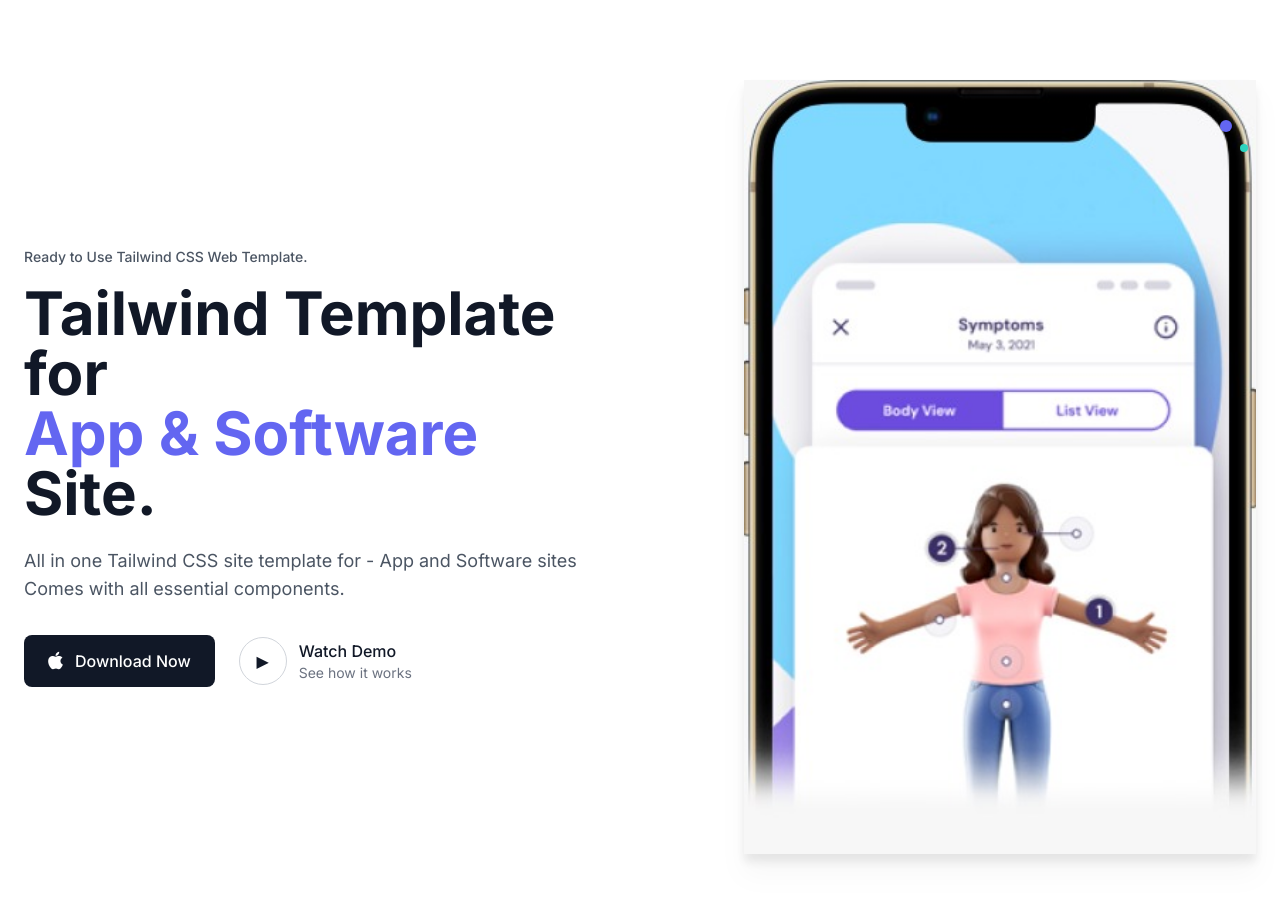
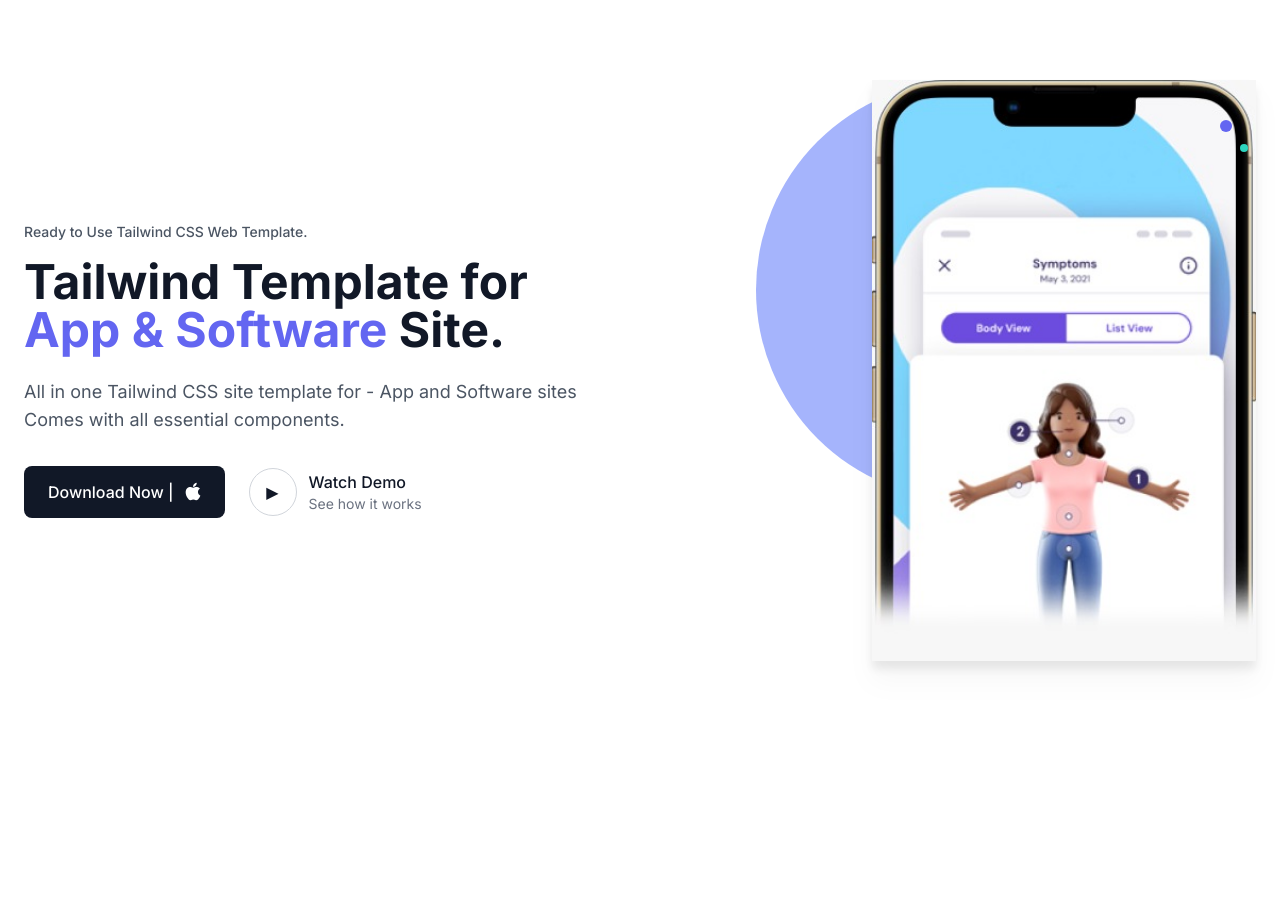
Before and after one commit to s27315/tailwind, a plain HTML site: page index (1).html in a window 1280 px wide. After the commit the page ends 800 px from the top, so only its background shows below. Drawn offline with nearby package versions, Linux system fonts and the light colour scheme.

Commit message:
bsckgroup pick

```diff
--- a/index (1).html
+++ b/index (1).html
@@ -33,8 +33,8 @@
             Ready to Use Tailwind CSS Web Template.
           </p>
 
-<h1 class="text-4xl md:text-5xl lg:text-6xl font-bold leading-tight">
-            Tailwind Template for <br />
+<h1 class="text-2xl md:text-5xl sm:text-6xl font-bold leading-tight">
+            Tailwind Template for <br>
             <span class="text-indigo-500">App & Software</span> Site.
           </h1>
 
@@ -49,8 +49,9 @@
             <!-- Download Button with Apple Icon -->
             <a href="#"
                class="flex items-center gap-3 px-6 py-3 rounded-lg bg-gray-900 text-white font-medium hover:bg-gray-800 transition">
-              <i class="fab fa-apple text-xl"></i>
-              Download Now
+
+              Download Now |
+                <i class="fab fa-apple text-xl"></i>
             </a>
 
    <!-- Watch Demo -->
@@ -70,12 +71,12 @@
         <div class="relative flex justify-center lg:justify-end">
 
           <!-- BIG CIRCLE BEHIND PHONE -->
-          <div class="absolute w-[420px] h-[420px] bg-indigo-300 rounded-full -z-10"></div>
+          <div class="absolute w-[500px] h-[420px] bg-indigo-300 rounded-full -z-20"></div>
 
           <img
             src="hero-light.png"
             alt="App Preview"
-            class="w-full max-w-md lg:max-w-lg drop-shadow-xl"
+            class="w-full max-w-md sm:max-w-sm drop-shadow-xl"
           />
 
           <!-- Small decorative dots -->
```
